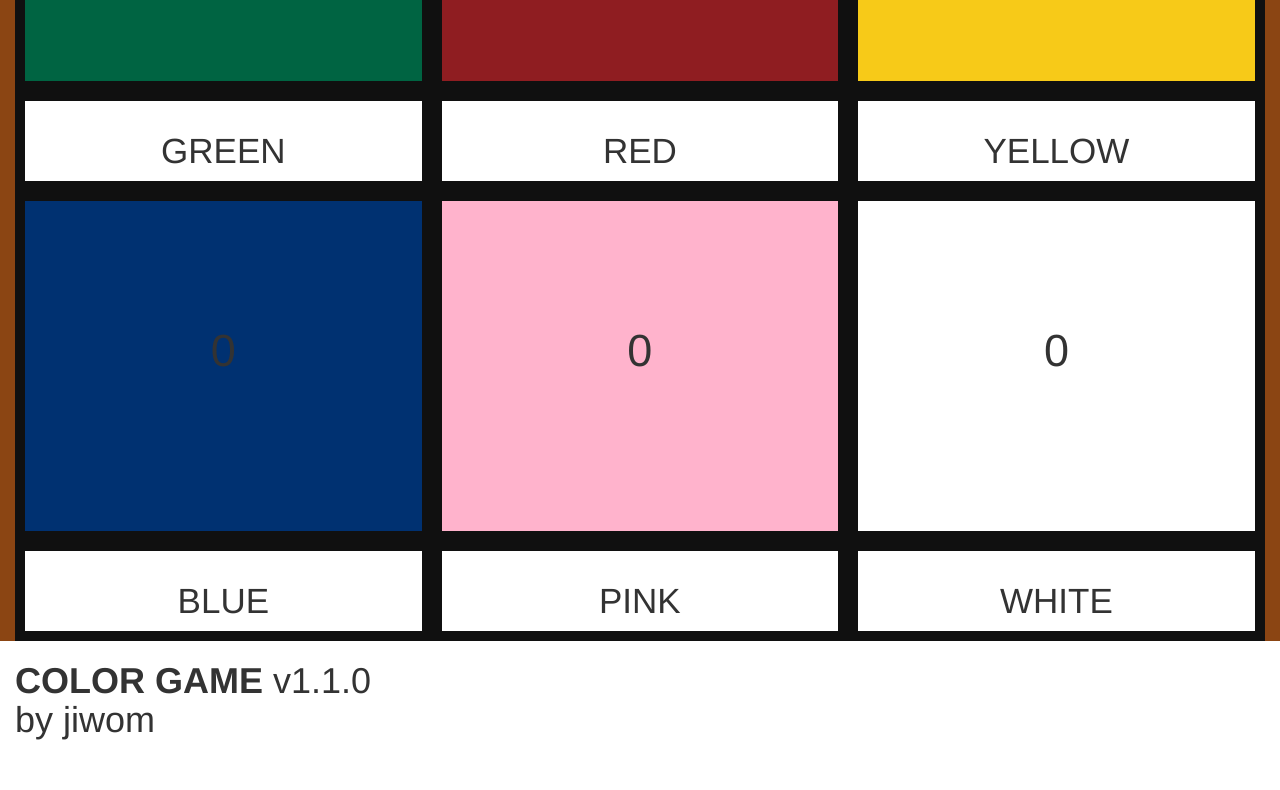
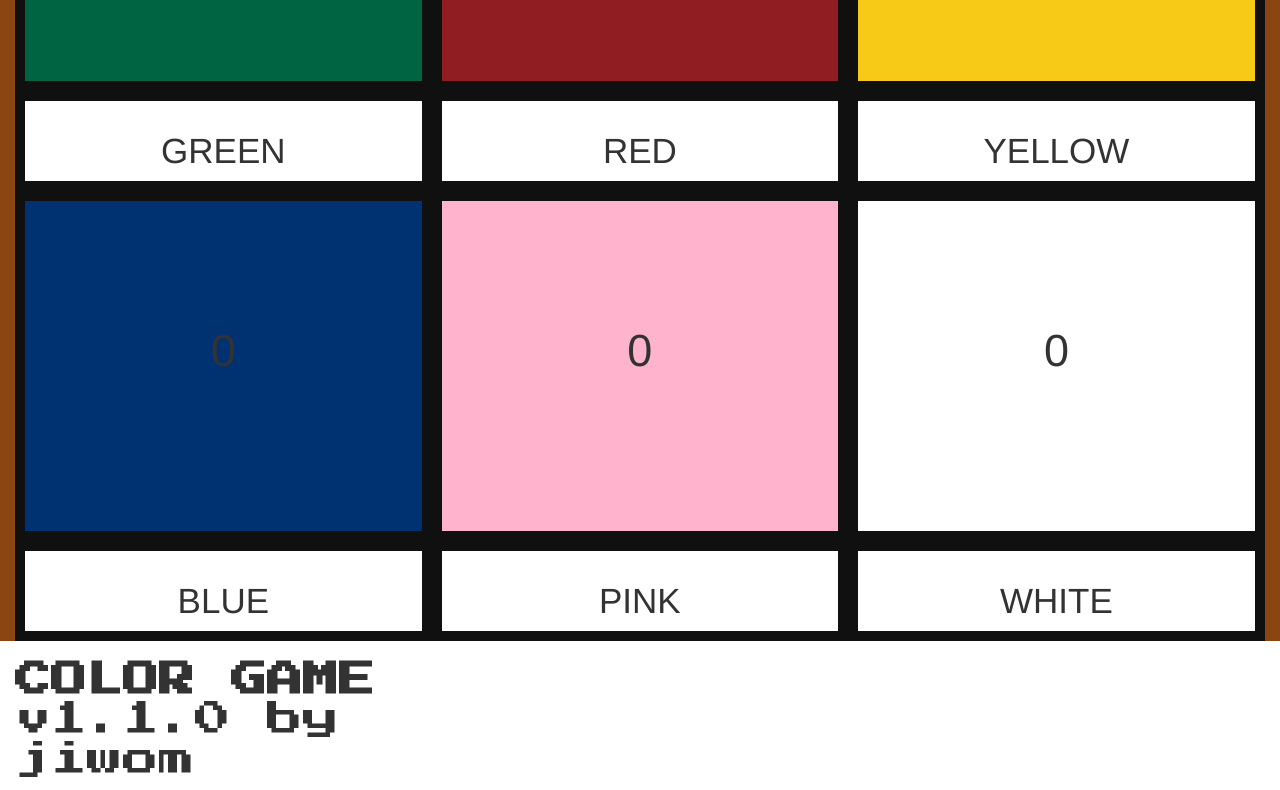
Before and after one commit to jiwom/project-cge, a plain HTML site: page index.html in a window 1280 px wide. Shown: the part 687-1477 px from the top of the page. Before the commit the page ends 1437 px from the top, so only its background shows below. Drawn offline with nearby package versions, Linux system fonts and the light colour scheme.

Commit message:
change header font

```diff
--- a/index.html
+++ b/index.html
@@ -9,6 +9,16 @@
 	<script src="http://code.jquery.com/jquery-3.1.1.min.js"></script>
 	<script src="https://maxcdn.bootstrapcdn.com/bootstrap/3.3.7/js/bootstrap.min.js"></script>
 	<script src="assets/js/scripts.js"></script>
+	<link rel="preconnect" href="https://fonts.googleapis.com">
+	<link rel="preconnect" href="https://fonts.gstatic.com" crossorigin>
+	<link href="https://fonts.googleapis.com/css2?family=Press+Start+2P&display=swap" rel="stylesheet">
+
+	<style>
+		h1 {
+
+			font-family: 'Press Start 2P', cursive;
+		}
+		</style>
 </head>
 <body>
 	<div class="main-wrap">
```
